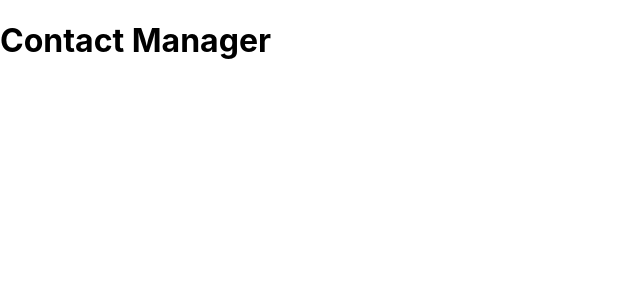
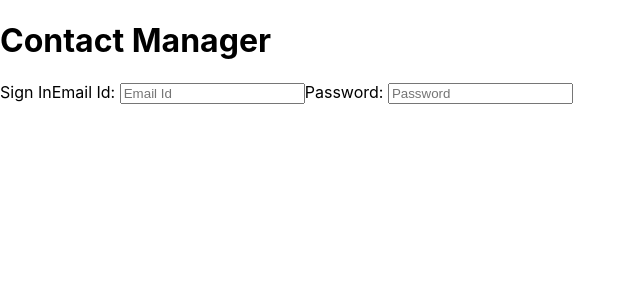
Before and after one commit to finiky/Contact-Manager, a React (Create React App) app in the folder client/: page /login in a window 1280 px wide. Shown: the top 300 px of the page, without its empty margins (0-640 px from the left). Built offline with nearby package versions, Linux system fonts and the light colour scheme; the HTML template or start-up script is replaced by a standard one.

Commit message:
created inputs for email and password in Login react component

```diff
--- a/client/src/App.js
+++ b/client/src/App.js
@@ -1,13 +1,15 @@
-import './App.css';
+import { Route, Routes } from "react-router-dom";
+import Login from "./Login";
 
 const App = () => {
   return (
     <div>
-      <h1>
-        Contact Manager
-      </h1>
+      <h1>Contact Manager</h1>
+      <Routes>
+        <Route exact path="/login" element={<Login />} />
+      </Routes>
     </div>
   );
-}
+};
 
 export default App;
--- /dev/null
+++ b/client/src/Login.js
@@ -0,0 +1,37 @@
+import { useState } from "react";
+import styles from "./Login.module.css";
+const Login = () => {
+  const [email, setEmail] = useState("");
+  const [password, setPassword] = useState("");
+  return (
+    <div className={styles.main}>
+      Sign In
+      <label htmlFor="email">
+        Email Id:{" "}
+        <input
+          id="email"
+          className={styles.input}
+          placeholder="Email Id"
+          value={email}
+          onChange={(e) => {
+            setEmail(e.target.value);
+          }}
+        />
+      </label>
+      <label>
+        Password:{" "}
+        <input
+          id="password"
+          className={styles.input}
+          placeholder="Password"
+          value={password}
+          onChange={(e) => {
+            setPassword(e.target.value);
+          }}
+        />
+      </label>
+    </div>
+  );
+};
+
+export default Login;
```
Also changed, not shown: client/src/Login.module.css (added).
